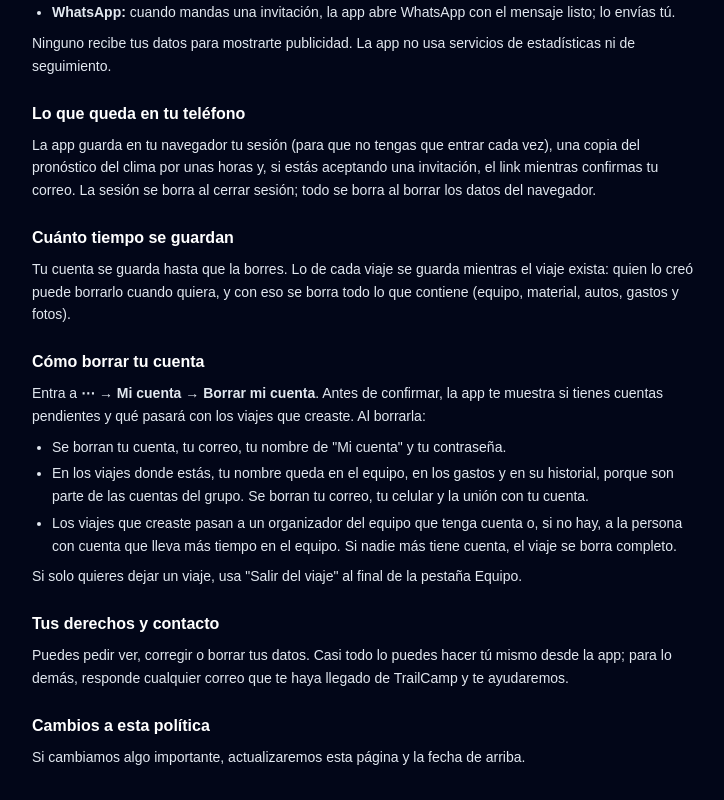
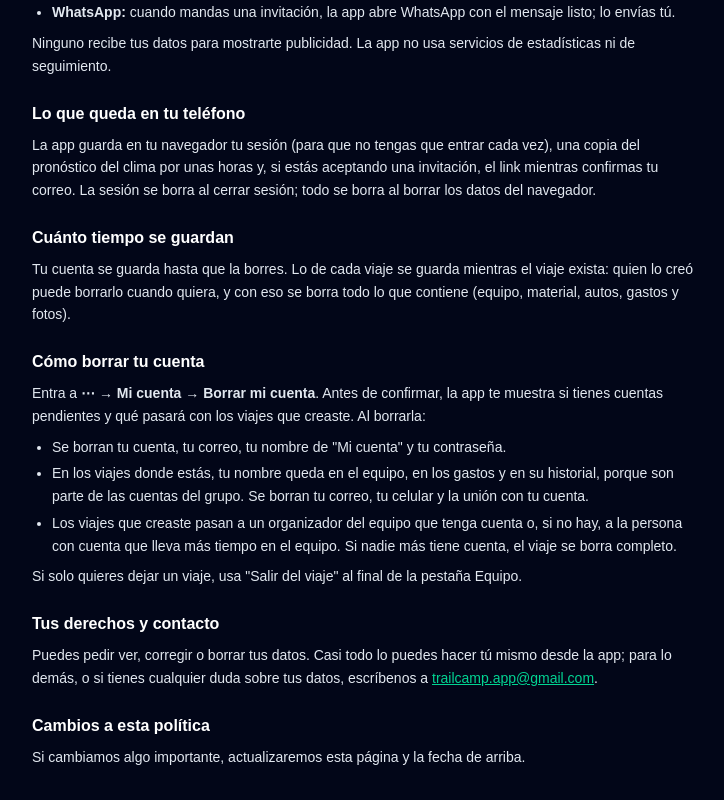
Before and after one commit to fdecarcerz-cloud/TrailCamp, a Next.js app: page /privacidad in a window 1280 px wide. Shown: the part 1066-1866 px from the top of the page, without its empty margins (272-996 px from the left). Built offline with nearby package versions, Linux system fonts and the light colour scheme; no server answers.

Commit message:
docs: correo de contacto en la política de privacidad
Co-Authored-By: Claude Opus 5.5 <noreply@anthropic.com>

```diff
--- a/app/privacidad/page.tsx
+++ b/app/privacidad/page.tsx
@@ -146,11 +146,14 @@ export default function PrivacidadPage() {
           <section className="space-y-2">
             <h2 className="text-base font-semibold text-white">Tus derechos y contacto</h2>
             {/* REVISAR: si quieres, nombra la ley chilena de protección de datos (Ley 19.628, y la Ley 21.719
-                cuando entre en vigencia). También puedes poner aquí un correo de contacto fijo en vez de
-                "responder un correo de TrailCamp". */}
+                cuando entre en vigencia). */}
             <p>
               Puedes pedir ver, corregir o borrar tus datos. Casi todo lo puedes hacer tú mismo desde la app; para lo
-              demás, responde cualquier correo que te haya llegado de TrailCamp y te ayudaremos.
+              demás, o si tienes cualquier duda sobre tus datos, escríbenos a{" "}
+              <a href="mailto:trailcamp.app@gmail.com" className="text-emerald-400 hover:text-emerald-300 underline">
+                trailcamp.app@gmail.com
+              </a>
+              .
             </p>
             {/* REVISAR: confirma si quieres poner una edad mínima para usar la app (por ejemplo, 14 años). */}
           </section>
```
